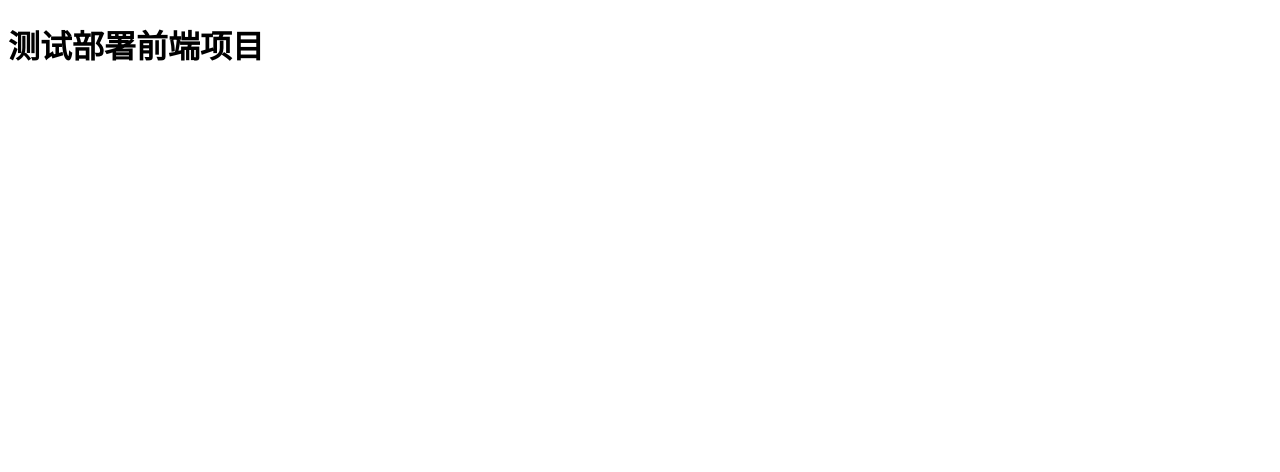
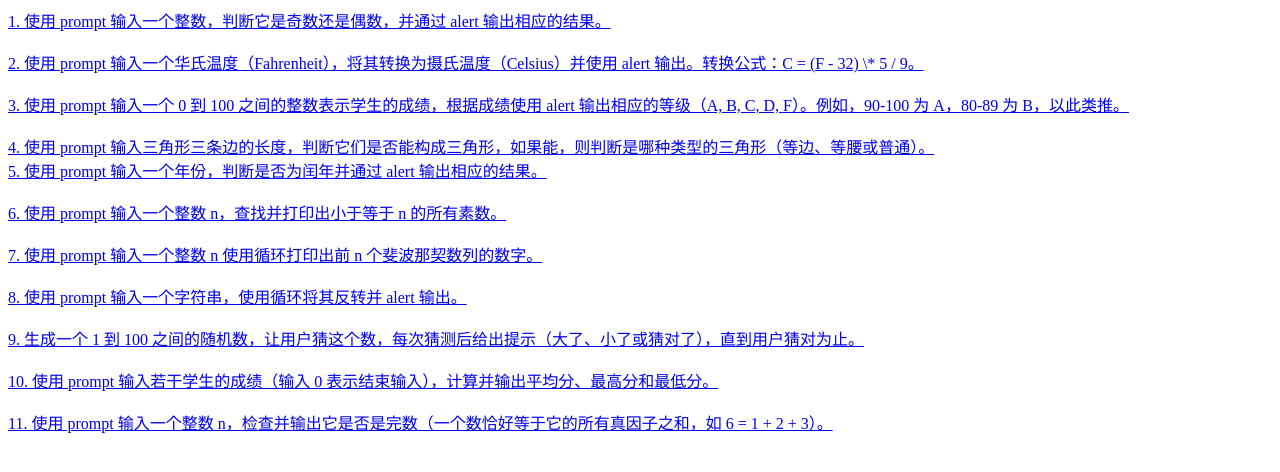
Before and after one commit to kuye-cmd/--github, a plain HTML site: page index.html in a window 1280 px wide. Drawn offline with Linux system fonts and the light colour scheme.

Commit message:
完成作业

```diff
--- a/index.html
+++ b/index.html
@@ -6,6 +6,17 @@
     <title>Document</title>
 </head>
 <body>
-    <h1>测试部署前端项目</h1>
+    <a href="./1.html">1. 使用 prompt 输入一个整数，判断它是奇数还是偶数，并通过 alert 输出相应的结果。</a><br><br>
+    <a href="./2.html">2. 使用 prompt 输入一个华氏温度（Fahrenheit），将其转换为摄氏温度（Celsius）并使用 alert 输出。转换公式：C = (F - 32) \* 5 / 9。</a><br><br>
+    <a href="./3.html">3. 使用 prompt 输入一个 0 到 100 之间的整数表示学生的成绩，根据成绩使用 alert 输出相应的等级（A, B, C, D, F）。例如，90-100 为 A，80-89 为 B，以此类推。</a><br><br>
+    <a href="./4.html">4. 使用 prompt 输入三角形三条边的长度，判断它们是否能构成三角形，如果能，则判断是哪种类型的三角形（等边、等腰或普通）。</a><br>
+    <a href="./5.html">5. 使用 prompt 输入一个年份，判断是否为闰年并通过 alert 输出相应的结果。</a><br><br>
+    <a href="./6.html">6. 使用 prompt 输入一个整数 n，查找并打印出小于等于 n 的所有素数。</a><br><br>
+    <a href="./7.html">7. 使用 prompt 输入一个整数 n 使用循环打印出前 n 个斐波那契数列的数字。 </a><br><br>
+    <a href="./8.html">8. 使用 prompt 输入一个字符串，使用循环将其反转并 alert 输出。 </a><br><br>
+    <a href="./9.html">9. 生成一个 1 到 100 之间的随机数，让用户猜这个数，每次猜测后给出提示（大了、小了或猜对了），直到用户猜对为止。</a><br><br>
+    <a href="./10.html">10. 使用 prompt 输入若干学生的成绩（输入 0 表示结束输入），计算并输出平均分、最高分和最低分。</a><br><br>
+    <a href="./11.html">11. 使用 prompt 输入一个整数 n，检查并输出它是否是完数（一个数恰好等于它的所有真因子之和，如 6 = 1 + 2 + 3）。</a><br><br>
 </body>
+<!-- <script src="./index.js"></script> -->
 </html>
```
